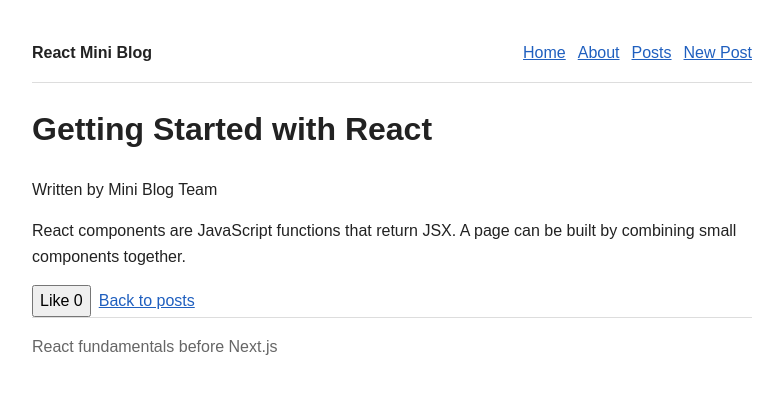
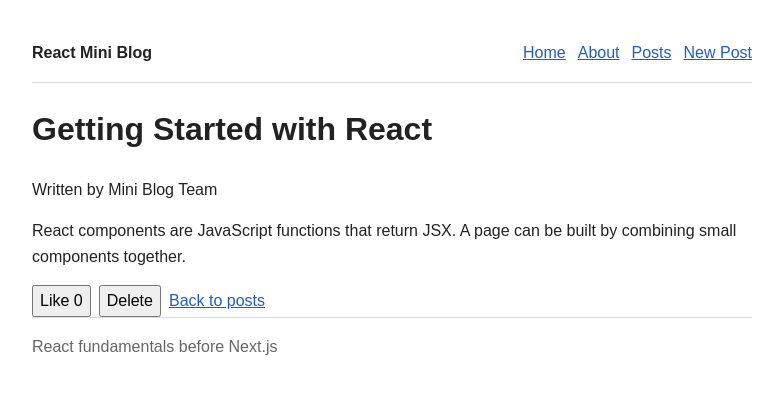
Before and after one commit to db-woman-2026/ReactMiniBlog_Steps, a React (Vite) app: page /posts/1 in a window 1280 px wide. Shown: the top 394 px of the page, without its empty margins (248-1031 px from the left). Built offline with nearby package versions, Linux system fonts and the light colour scheme.

Commit message:
step-11: delete posts from state

```diff
--- a/src/App.jsx
+++ b/src/App.jsx
@@ -25,6 +25,10 @@ function App() {
     return newPost
   }
 
+  function deletePost(id) {
+    setPosts(posts.filter((post) => post.id !== id))
+  }
+
   return (
     <BrowserRouter>
       <Header />
@@ -38,7 +42,7 @@ function App() {
         />
         <Route
           path="/posts/:postId"
-          element={<PostDetailPage posts={posts} />}
+          element={<PostDetailPage posts={posts} onDelete={deletePost} />}
         />
       </Routes>
       <Footer />
--- a/src/pages/PostDetailPage.jsx
+++ b/src/pages/PostDetailPage.jsx
@@ -1,8 +1,9 @@
 import { useState } from 'react'
-import { Link, useParams } from 'react-router-dom'
+import { Link, useNavigate, useParams } from 'react-router-dom'
 
-function PostDetailPage({ posts }) {
+function PostDetailPage({ posts, onDelete }) {
   const { postId } = useParams()
+  const navigate = useNavigate()
   const post = posts.find((item) => item.id === postId)
   const [likes, setLikes] = useState(0)
 
@@ -24,6 +25,15 @@ function PostDetailPage({ posts }) {
       <button type="button" onClick={() => setLikes(likes + 1)}>
         Like {likes}
       </button>
+      <button
+        type="button"
+        onClick={() => {
+          onDelete(post.id)
+          navigate('/posts')
+        }}
+      >
+        Delete
+      </button>
       <Link to="/posts">Back to posts</Link>
     </main>
   )
```
